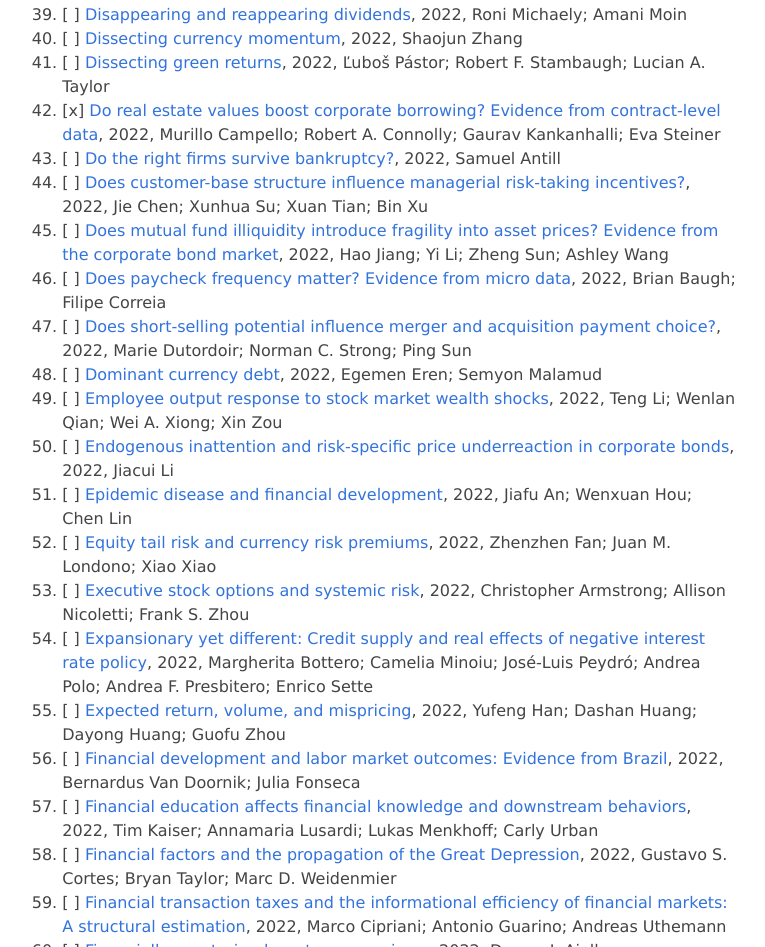
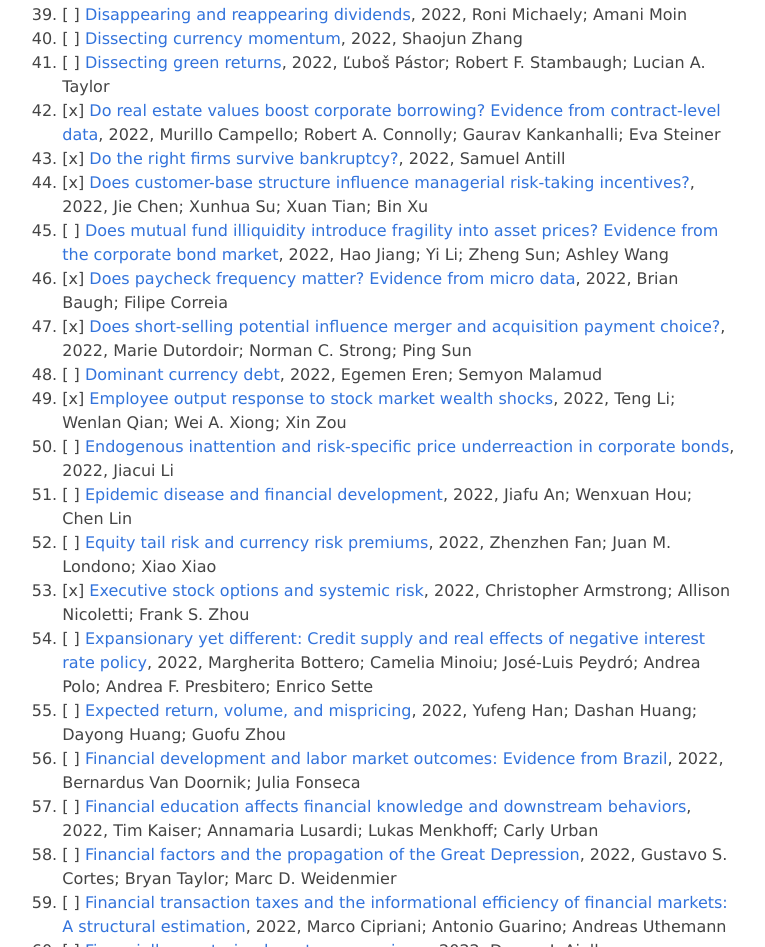
Before and after one commit to mgao6767/adriangao, an Astro site: page /reading-list/2022 in a window 1280 px wide. Shown: the part 5192-6139 px from the top of the page, without its empty margins (240-1005 px from the left). Built offline with nearby package versions, Linux system fonts and the light colour scheme; Astro itself is replaced by a stand-in of ours.

Commit message:
docs(reading-list): update

```diff
--- a/src/pages/reading-list/2022.md
+++ b/src/pages/reading-list/2022.md
@@ -121,17 +121,17 @@ noReadingTime: true
 1. [ ] [Dissecting currency momentum](http://www.sciencedirect.com/science/article/pii/S0304405X21002282), 2022, Shaojun Zhang
 1. [ ] [Dissecting green returns](http://www.sciencedirect.com/science/article/pii/S0304405X22001672), 2022, Ľuboš Pástor; Robert F. Stambaugh; Lucian A. Taylor
 1. [x] [Do real estate values boost corporate borrowing? Evidence from contract-level data](http://www.sciencedirect.com/science/article/pii/S0304405X21002919), 2022, Murillo Campello; Robert A. Connolly; Gaurav Kankanhalli; Eva Steiner
-1. [ ] [Do the right firms survive bankruptcy?](http://www.sciencedirect.com/science/article/pii/S0304405X21003305), 2022, Samuel Antill
-1. [ ] [Does customer-base structure influence managerial risk-taking incentives?](http://www.sciencedirect.com/science/article/pii/S0304405X21003433), 2022, Jie Chen; Xunhua Su; Xuan Tian; Bin Xu
+1. [x] [Do the right firms survive bankruptcy?](http://www.sciencedirect.com/science/article/pii/S0304405X21003305), 2022, Samuel Antill
+1. [x] [Does customer-base structure influence managerial risk-taking incentives?](http://www.sciencedirect.com/science/article/pii/S0304405X21003433), 2022, Jie Chen; Xunhua Su; Xuan Tian; Bin Xu
 1. [ ] [Does mutual fund illiquidity introduce fragility into asset prices? Evidence from the corporate bond market](http://www.sciencedirect.com/science/article/pii/S0304405X2100204X), 2022, Hao Jiang; Yi Li; Zheng Sun; Ashley Wang
-1. [ ] [Does paycheck frequency matter? Evidence from micro data](http://www.sciencedirect.com/science/article/pii/S0304405X21005080), 2022, Brian Baugh; Filipe Correia
-1. [ ] [Does short-selling potential influence merger and acquisition payment choice?](http://www.sciencedirect.com/science/article/pii/S0304405X22000629), 2022, Marie Dutordoir; Norman C. Strong; Ping Sun
+1. [x] [Does paycheck frequency matter? Evidence from micro data](http://www.sciencedirect.com/science/article/pii/S0304405X21005080), 2022, Brian Baugh; Filipe Correia
+1. [x] [Does short-selling potential influence merger and acquisition payment choice?](http://www.sciencedirect.com/science/article/pii/S0304405X22000629), 2022, Marie Dutordoir; Norman C. Strong; Ping Sun
 1. [ ] [Dominant currency debt](http://www.sciencedirect.com/science/article/pii/S0304405X21002932), 2022, Egemen Eren; Semyon Malamud
-1. [ ] [Employee output response to stock market wealth shocks](http://www.sciencedirect.com/science/article/pii/S0304405X21005055), 2022, Teng Li; Wenlan Qian; Wei A. Xiong; Xin Zou
+1. [x] [Employee output response to stock market wealth shocks](http://www.sciencedirect.com/science/article/pii/S0304405X21005055), 2022, Teng Li; Wenlan Qian; Wei A. Xiong; Xin Zou
 1. [ ] [Endogenous inattention and risk-specific price underreaction in corporate bonds](http://www.sciencedirect.com/science/article/pii/S0304405X21004384), 2022, Jiacui Li
 1. [ ] [Epidemic disease and financial development](http://www.sciencedirect.com/science/article/pii/S0304405X21002695), 2022, Jiafu An; Wenxuan Hou; Chen Lin
 1. [ ] [Equity tail risk and currency risk premiums](http://www.sciencedirect.com/science/article/pii/S0304405X21002026), 2022, Zhenzhen Fan; Juan M. Londono; Xiao Xiao
-1. [ ] [Executive stock options and systemic risk](http://www.sciencedirect.com/science/article/pii/S0304405X21003986), 2022, Christopher Armstrong; Allison Nicoletti; Frank S. Zhou
+1. [x] [Executive stock options and systemic risk](http://www.sciencedirect.com/science/article/pii/S0304405X21003986), 2022, Christopher Armstrong; Allison Nicoletti; Frank S. Zhou
 1. [ ] [Expansionary yet different: Credit supply and real effects of negative interest rate policy](http://www.sciencedirect.com/science/article/pii/S0304405X21004931), 2022, Margherita Bottero; Camelia Minoiu; José-Luis Peydró; Andrea Polo; Andrea F. Presbitero; Enrico Sette
 1. [ ] [Expected return, volume, and mispricing](http://www.sciencedirect.com/science/article/pii/S0304405X21001963), 2022, Yufeng Han; Dashan Huang; Dayong Huang; Guofu Zhou
 1. [ ] [Financial development and labor market outcomes: Evidence from Brazil](http://www.sciencedirect.com/science/article/pii/S0304405X21002750), 2022, Bernardus Van Doornik; Julia Fonseca
```
